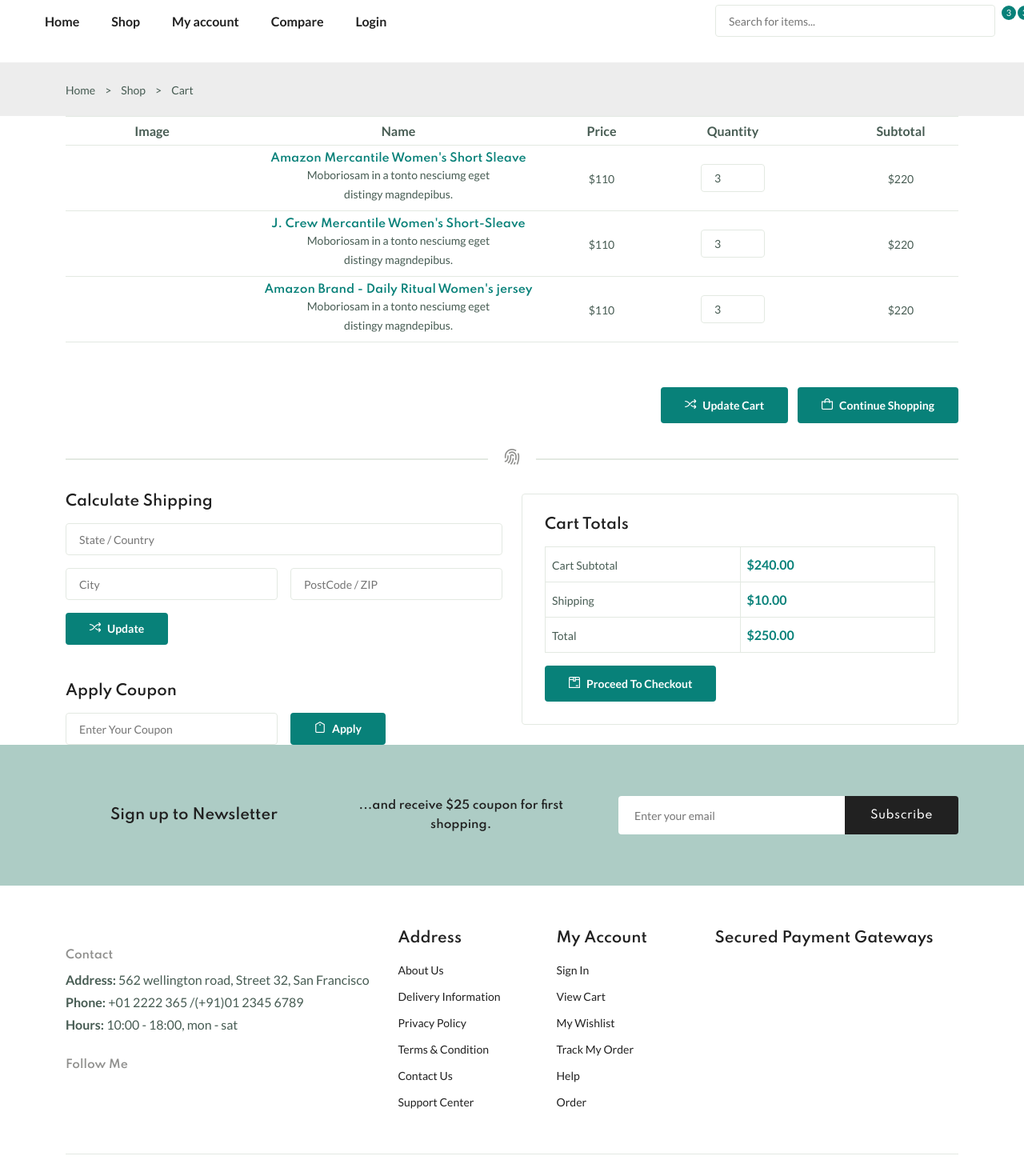
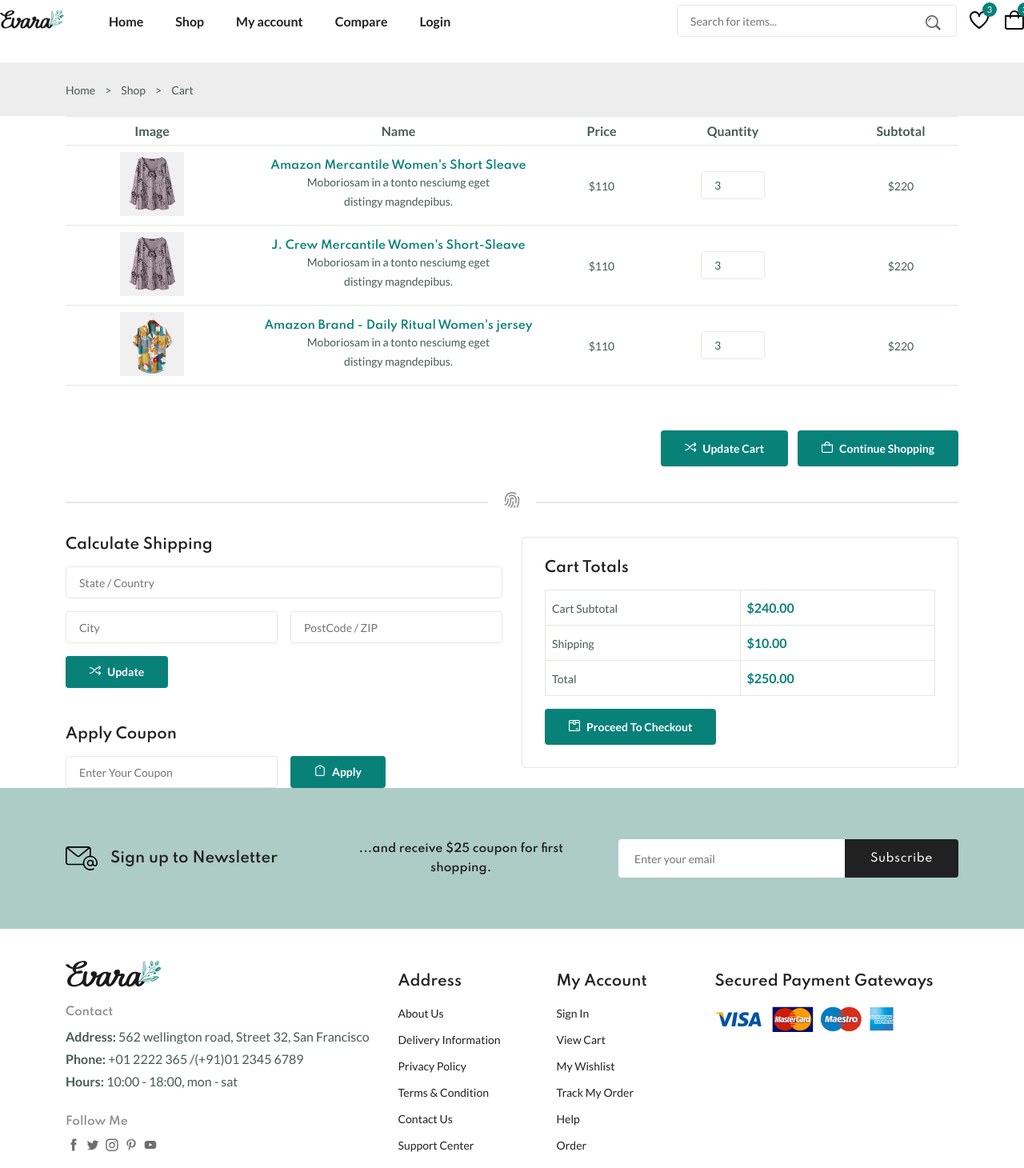
Before and after one commit to Sonusharma8252/website, a plain HTML site: page cart.html in a window 1280 px wide. Shown: the part 79-1539 px from the top of the page at 80% size. Drawn offline with nearby package versions, Linux system fonts and the light colour scheme; files that its build step writes are made by us from their sources; files whose address does not match are found by name.

Commit message:
cart.html

```diff
--- a/cart.html
+++ b/cart.html
@@ -17,7 +17,7 @@
      />
 
     <!--=============== CSS ===============-->
-    <link rel="stylesheet" href="assets/css/styles.css" />
+    <link rel="stylesheet" href="./styles.css" />
 
     <title>Ecommerce Website</title>
   </head>
@@ -44,7 +44,7 @@
 
       <nav class="nav containr">
         <a href="index.html" class="nav__logo">
-          <img src="assets/img/logo.svg" alt="" class="nav__logo-img">
+          <img src="./logo.svg" alt="" class="nav__logo-img">
         </a>
 
         <div class="nav__menu" id="nav-menu">
@@ -78,19 +78,19 @@
             />
 
             <button class="search__btn">
-              <img src="assets/img/search.png" alt="">
+              <img src="./search.png" alt="">
             </button>
           </div>
         </div>
 
         <div class="header__user-actions">
           <a href="wishlist.html" class="header__action-btn">
-            <img src="assets/img/icon-heart.svg" alt="">
+            <img src="./icon-heart.svg" alt="">
             <span class="count">3</span>
           </a>
 
           <a href="cart.html" class="header__action-btn">
-            <img src="assets/img/icon-cart.svg" alt="">
+            <img src="./icon-cart.svg" alt="">
             <span class="count">3</span>
           </a>
         </div>
@@ -126,7 +126,7 @@
             <tr>
               <td>
                 <img
-                src="assets/img/product-7-1.jpg"
+                src="./product-7-1.jpg"
                 alt=""
                 class="table__img"
                 />
@@ -153,7 +153,7 @@
             <tr>
               <td>
                 <img
-                src="assets/img/product-7-1.jpg"
+                src="./product-7-1.jpg"
                 alt=""
                 class="table__img"
                 />
@@ -180,7 +180,7 @@
             <tr>
               <td>
                 <img
-                src="assets/img/product-2-1.jpg"
+                src="./product-2-1.jpg"
                 alt=""
                 class="table__img"
                 />
@@ -301,7 +301,7 @@
         <div class="newsletter__container container grid">
           <h3 class="newsletter__title flex">
             <img
-            src="assets/img/icon-email.svg"
+            src="./icon-email.svg"
             alt=""
             class="newsletter__icon"
             />
@@ -329,7 +329,7 @@
       <div class="footer__container grid">
         <div class="footer__content">
           <a href="index.html" class="footer__logo">
-            <img src="assets/img/logo.svg" alt="" class="footer__logo-img"/>
+            <img src="./logo.svg" alt="" class="footer__logo-img"/>
           </a>
 
           <h4 class="footer__subtitle">Contact</h4>
@@ -352,7 +352,7 @@
             <div class="footer__social-links flex">
               <a href="">
                 <img
-                  src="assets/img/icon-facebook.svg"
+                  src="./icon-facebook.svg"
                 alt=""
                 class="footer__social-icon"
                 />
@@ -360,7 +360,7 @@
 
               <a href="">
                 <img
-                  src="assets/img/icon-twitter.svg"
+                  src="./icon-twitter.svg"
                 alt=""
                 class="footer__social-icon"
                 />
@@ -368,7 +368,7 @@
 
               <a href="">
                 <img
-                  src="assets/img/icon-instagram.svg"
+                  src="./icon-instagram.svg"
                 alt=""
                 class="footer__social-icon"
                 />
@@ -376,7 +376,7 @@
 
               <a href="">
                 <img
-                  src="assets/img/icon-pinterest.svg"
+                  src="./icon-pinterest.svg"
                 alt=""
                 class="footer__social-icon"
                 />
@@ -384,7 +384,7 @@
 
               <a href="">
                 <img
-                  src="assets/img/icon-youtube.svg"
+                  src="./icon-youtube.svg"
                 alt=""
                 class="footer__social-icon"
                 />
@@ -423,7 +423,7 @@
           <h3 class="footer__title">Secured Payment Gateways</h3>
 
           <img
-          src="assets/img/payment-method.png"
+          src="./payment-method.png"
           alt=""
           class="payment__img">
         </div>
```
